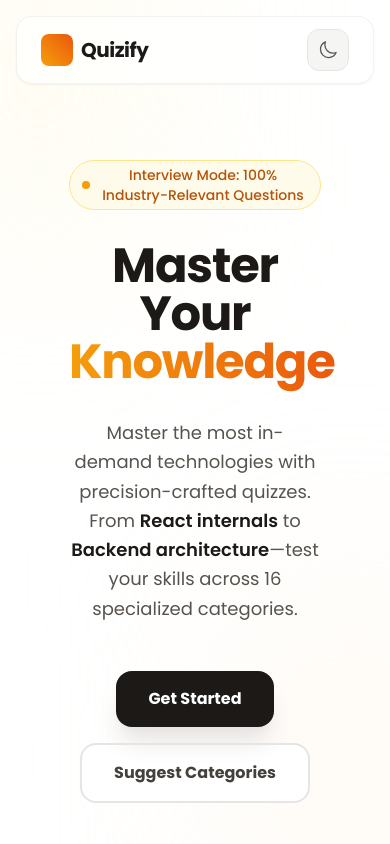
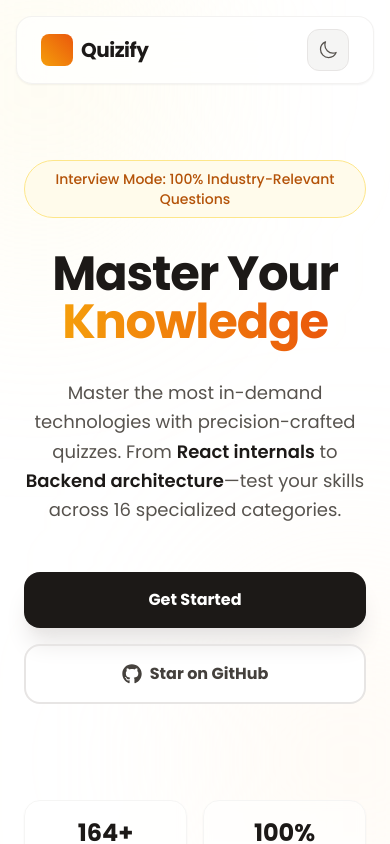
Before and after one commit to TonyStark-19/Quiz-app, a React (Create React App) app: page / in a window 390 px wide. Shown: the top 844 px of the page. Built offline with nearby package versions, Linux system fonts and the light colour scheme.

Commit message:
Responsiveness done

```diff
--- a/src/Components/Footer.jsx
+++ b/src/Components/Footer.jsx
@@ -24,7 +24,7 @@
                         href="https://github.com/TonyStark-19"
                         target="_blank"
                         rel="noopener noreferrer"
-                        className="text-stone-900 dark:text-white font-bold hover:text-amber-600 dark:hover:text-indigo-400 transition-colors"
+                        className="text-stone-900 dark:text-white hover:text-amber-600 dark:hover:text-indigo-400 transition-colors text-sm font-bold"
                     >
                         Aditya Chandel
                     </a>
--- a/src/Components/ResultView.jsx
+++ b/src/Components/ResultView.jsx
@@ -10,7 +10,7 @@
         <div className="w-full max-w-4xl animate-in fade-in zoom-in duration-500">
             {!showReview ? (
                 <div className="text-center space-y-8 py-10">
-                    <div className="relative inline-block">
+                    <div className="relative inline-block max-[500px]:mt-5">
                         <div className="text-[8rem] md:text-[10rem] font-black text-stone-100 dark:text-gray-900 leading-none">
                             {Math.round(percentage)}%
                         </div>
@@ -40,9 +40,9 @@
                     </div>
                 </div>
             ) : (
-                <div className="space-y-6">
-                    <div className="flex justify-between items-center my-10">
-                        <h2 className="text-3xl font-black text-stone-900 dark:text-white">Review</h2>
+                <div className="space-y-6 max-[500px]:mt-5">
+                    <div className="flex justify-between items-center my-10 max-[500px]:mx-3">
+                        <h2 className="text-3xl font-black text-stone-900 dark:text-white max-[500px]:text-lg">Review</h2>
                         <button onClick={() => setShowReview(false)} className="text-amber-600 dark:text-indigo-400 font-bold">Back to Summary</button>
                     </div>
                     <div className="grid gap-4">
@@ -51,7 +51,8 @@
                                 <p className="font-bold text-stone-900 dark:text-white mb-4">Q{i + 1}. {ans.question}</p>
                                 <div className="grid sm:grid-cols-2 gap-4">
                                     <div className={`p-3 rounded-xl border
-                                        ${ans.isCorrect ? 'bg-green-50 border-green-200 text-green-700 dark:bg-green-900/20 dark:border-green-800 dark:text-green-400'
+                                        ${ans.isCorrect ?
+                                            'bg-green-50 border-green-200 text-green-700 dark:bg-green-900/20 dark:border-green-800 dark:text-green-400'
                                             : 'bg-red-50 border-red-200 text-red-700 dark:bg-red-900/20 dark:border-red-800 dark:text-red-400'}`}>
                                         <span className="text-[10px] uppercase font-black block mb-1">Your Answer</span>
                                         {ans.selected}
--- a/src/pages/home.jsx
+++ b/src/pages/home.jsx
@@ -15,6 +15,9 @@
 
 // import quiz data
 import { quizData } from './quizdata';
+
+// import icons
+import { FaGithub } from "react-icons/fa";
 
 // home page
 export default function Home() {
@@ -59,13 +62,14 @@
     const totalQuestions = Object.values(quizData).reduce((acc, curr) => acc + curr.length, 0);
 
     return (
-        <section className="container mx-auto px-6 py-20 flex flex-col items-center justify-center min-h-[calc(100vh-80px)]">
+        <section className="min-[500px]:container min-[500px]:mx-auto px-6 py-20 flex flex-col items-center justify-center min-h-[calc(100vh-80px)]
+        max-[500px]:flex max-[500px]:justify-center max-[500px]:items-center max-[500px]:w-full">
             <div className="max-w-4xl w-full text-center space-y-8">
 
                 {/* Badge */}
                 <div data-aos="fade-down" className="inline-flex items-center gap-2 px-3 py-1 rounded-full border border-amber-200 bg-amber-50
-                dark:bg-indigo-950/30 dark:border-indigo-800 text-amber-700 dark:text-indigo-300 text-sm font-medium">
-                    <span className="relative flex h-2 w-2">
+                dark:bg-indigo-950/30 dark:border-indigo-800 text-amber-700 dark:text-indigo-300 text-sm font-medium max-[500px]:py-2">
+                    <span className="relative flex h-2 w-2 max-[500px]:hidden">
                         <span className="animate-ping absolute inline-flex h-full w-full rounded-full bg-amber-400 opacity-75"></span>
                         <span className="relative inline-flex rounded-full h-2 w-2 bg-amber-500"></span>
                     </span>
@@ -89,13 +93,13 @@
                 </p>
 
                 {/* CTA Buttons */}
-                <div className="flex flex-col sm:flex-row gap-4 justify-center items-center pt-4"
+                <div className="flex flex-col max-sm:w-full sm:flex-row gap-4 justify-center items-center pt-4"
                     data-aos="fade-up" data-aos-delay="300">
 
                     {/* Primary CTA */}
-                    <Link to="/pages/category">
+                    <Link to="/pages/category" className='max-sm:w-full'>
                         <button className="group relative px-8 py-4 bg-stone-900 dark:bg-white text-white dark:text-black font-bold rounded-2xl
-                        overflow-hidden transition-all hover:scale-105 active:scale-95 shadow-xl shadow-stone-200 dark:shadow-none">
+                        overflow-hidden transition-all hover:scale-105 active:scale-95 shadow-xl shadow-stone-200 dark:shadow-none max-sm:w-full">
                             <span className="relative z-10">Get Started</span>
                             <div className="absolute inset-0 bg-gradient-to-r from-amber-400 to-orange-500 opacity-0 group-hover:opacity-100
                             transition-opacity duration-300" />
@@ -103,13 +107,17 @@
                     </Link>
 
                     {/* Secondary CTA */}
-                    <button
-                        onClick={() => window.location.href = 'mailto:your-email@example.com?subject=Quiz Category Suggestion'}
+                    <a
+                        href="https://github.com/TonyStark-19/Quiz-app"
+                        target="_blank"
+                        rel="noopener noreferrer"
                         className="px-8 py-4 bg-white dark:bg-transparent border-2 border-stone-200 dark:border-gray-800 text-stone-700
-                        dark:text-gray-300 font-bold rounded-2xl hover:bg-stone-50 dark:hover:bg-gray-900 transition-all flex items-center gap-2"
+                        dark:text-gray-300 font-bold rounded-2xl hover:bg-stone-50 dark:hover:bg-gray-900 transition-all flex items-center
+                        justify-center gap-2 max-sm:w-full"
                     >
-                        Suggest Categories
-                    </button>
+                        <FaGithub className="text-xl" />
+                        Star on GitHub
+                    </a>
                 </div>
 
                 {/* Floating Stats/Features */}
--- a/src/pages/quizpage.jsx
+++ b/src/pages/quizpage.jsx
@@ -96,7 +96,7 @@
 
     return (
         <div className="w-full max-w-3xl" data-aos="fade-up">
-            <div className="mb-6 mt-8 space-y-3">
+            <div className="mb-6 mt-8 space-y-3 max-[500px]:mt-12 max-[500px]:mx-3">
                 <div className="flex justify-between items-end">
                     <div>
                         <h2 className="text-[10px] uppercase tracking-widest font-bold text-stone-500 dark:text-gray-500">
@@ -150,7 +150,7 @@
                     disabled={selectedOption === null}
                     className="mt-8 w-full py-3 rounded-2xl font-black text-lg uppercase tracking-widest transition-all
                         bg-stone-900 dark:bg-white text-white dark:text-black
-                        hover:scale-[1.01] active:scale-95 disabled:opacity-30 disabled:hover:scale-100 shadow-lg"
+                        hover:scale-[1.01] active:scale-95 disabled:opacity-30 disabled:hover:scale-100 shadow-lg max-[500px]:text-sm"
                 >
                     {current === questions.length - 1 ? "Finish Quiz" : "Next Question"}
                 </button>
```
